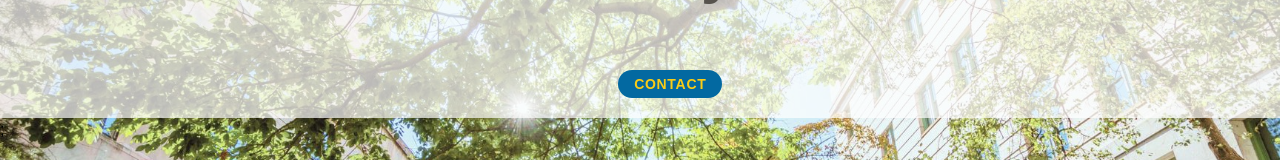
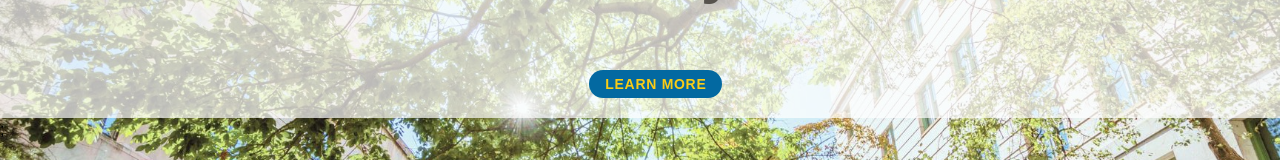
Before and after one commit to DeepWeave/deepweave-website, a Next.js app: page / in a window 1280 px wide. Shown: the part 393-553 px from the top of the page. Built offline with nearby package versions, Linux system fonts and the light colour scheme.

Commit message:
Changed home page button to LEARN MORE with link to services page

```diff
--- a/src/app/page.tsx
+++ b/src/app/page.tsx
@@ -69,15 +69,14 @@ export default function Home() {
 							</div>
 							<div className='flex pt-9 pb-5 justify-end sm:pr-3'>
 								<Link
-									href={isSmallScreen ? "/ContactRedirect" : "/contact"}
-									target={isSmallScreen ? "_blank" : ""}
+									href="/services"
 								>
 									<button
 										className={`bg-sky-700 text-yellow-400 font-semibold text-sm py-1 px-4 rounded-full tracking-wider custom-transition hover:bg-sky-800 ${
 											isSmallScreen ? "md:py-2 md:px-8 md:text-base" : ""
 										}`}
 									>
-										CONTACT
+										LEARN MORE
 									</button>
 								</Link>
 							</div>
```
